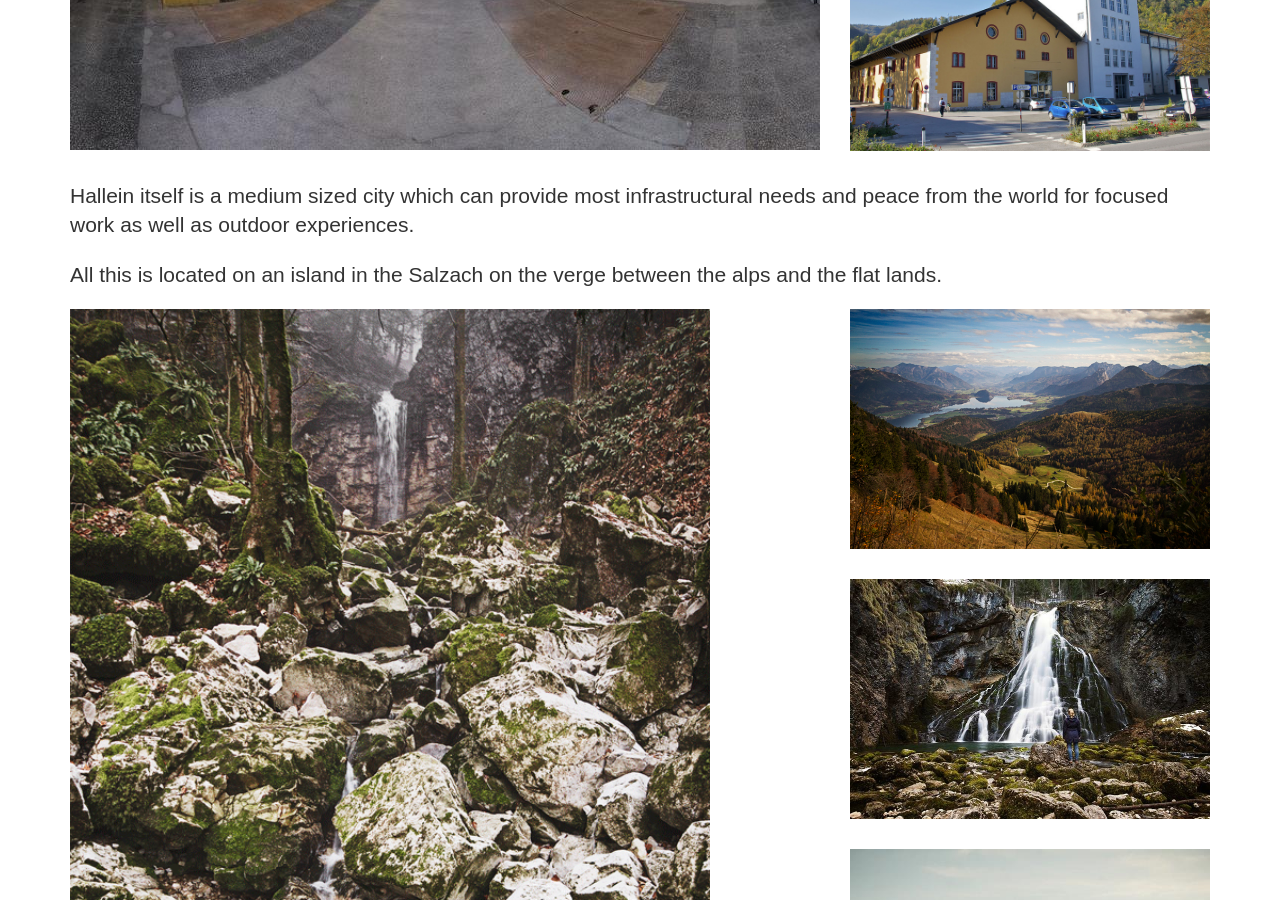
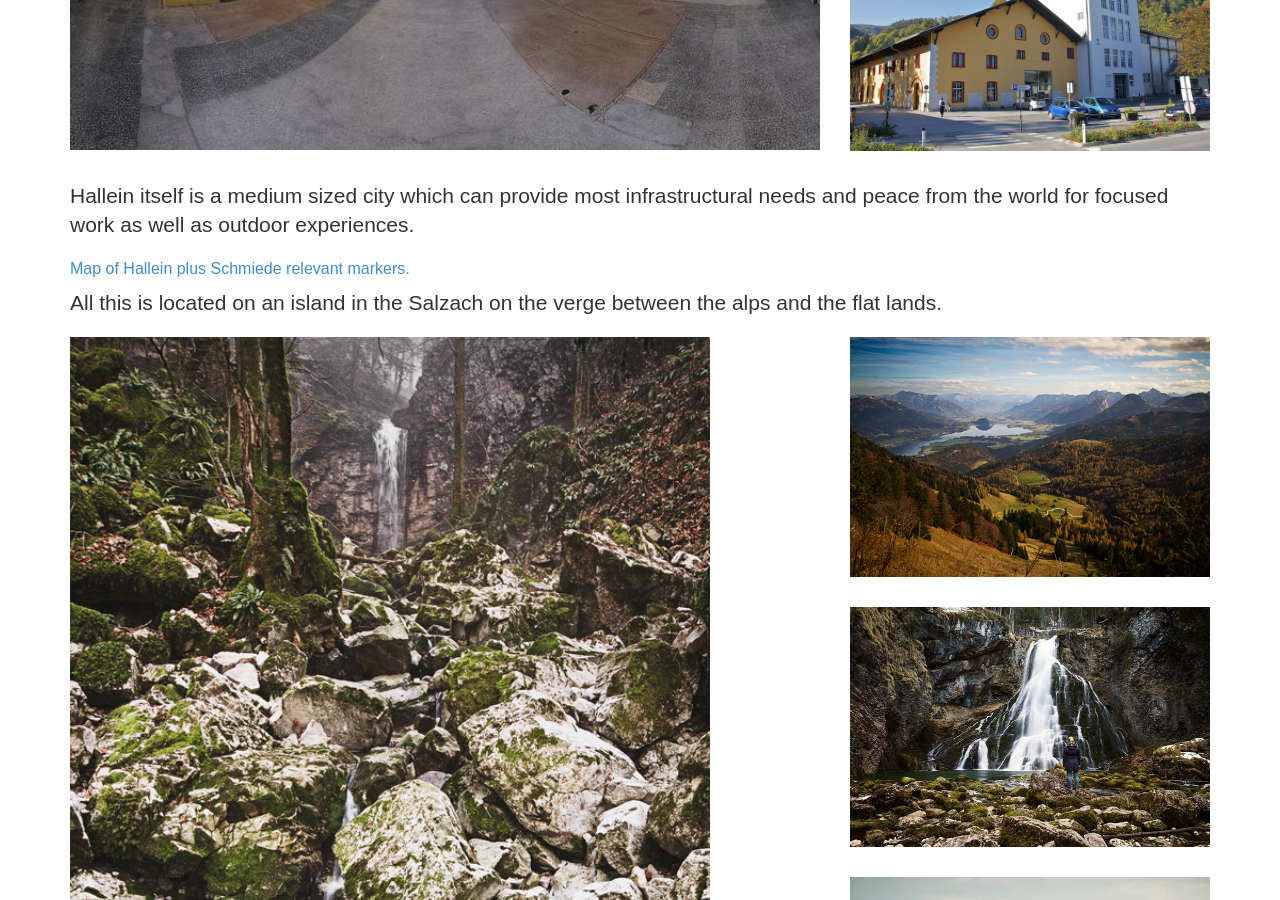
Before and after one commit to philippWassibauer/schmiede_web, a Jekyll site: the page built from location/index.html, in a window 1280 px wide and 900 px high, scrolled down 787 px. Built offline with Jekyll 4.4.1, drawn with Linux system fonts in a browser that asks for light colours.

Commit message:
Update index.html

```diff
--- a/location/index.html
+++ b/location/index.html
@@ -34,6 +34,7 @@ title: Saline Hallein - Schmiede
 <p class="lead">
   Hallein itself is a medium sized city which can provide most infrastructural
   needs and peace from the world for focused work as well as outdoor experiences.
+ </p>   <a href="http://bit.ly/schmiede2">Map of Hallein plus Schmiede relevant markers.</a>
 </p>
 
 <div class="tile-section">
```
